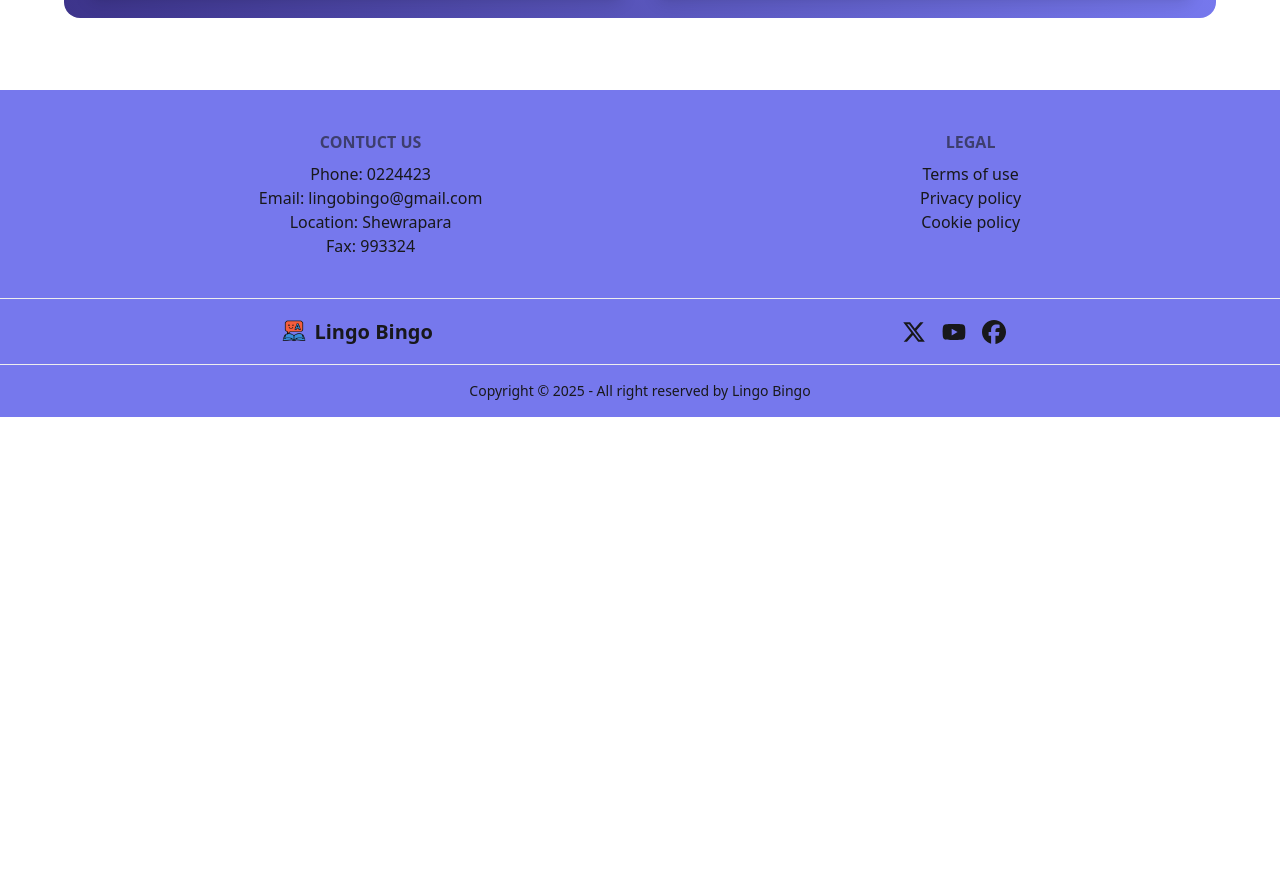
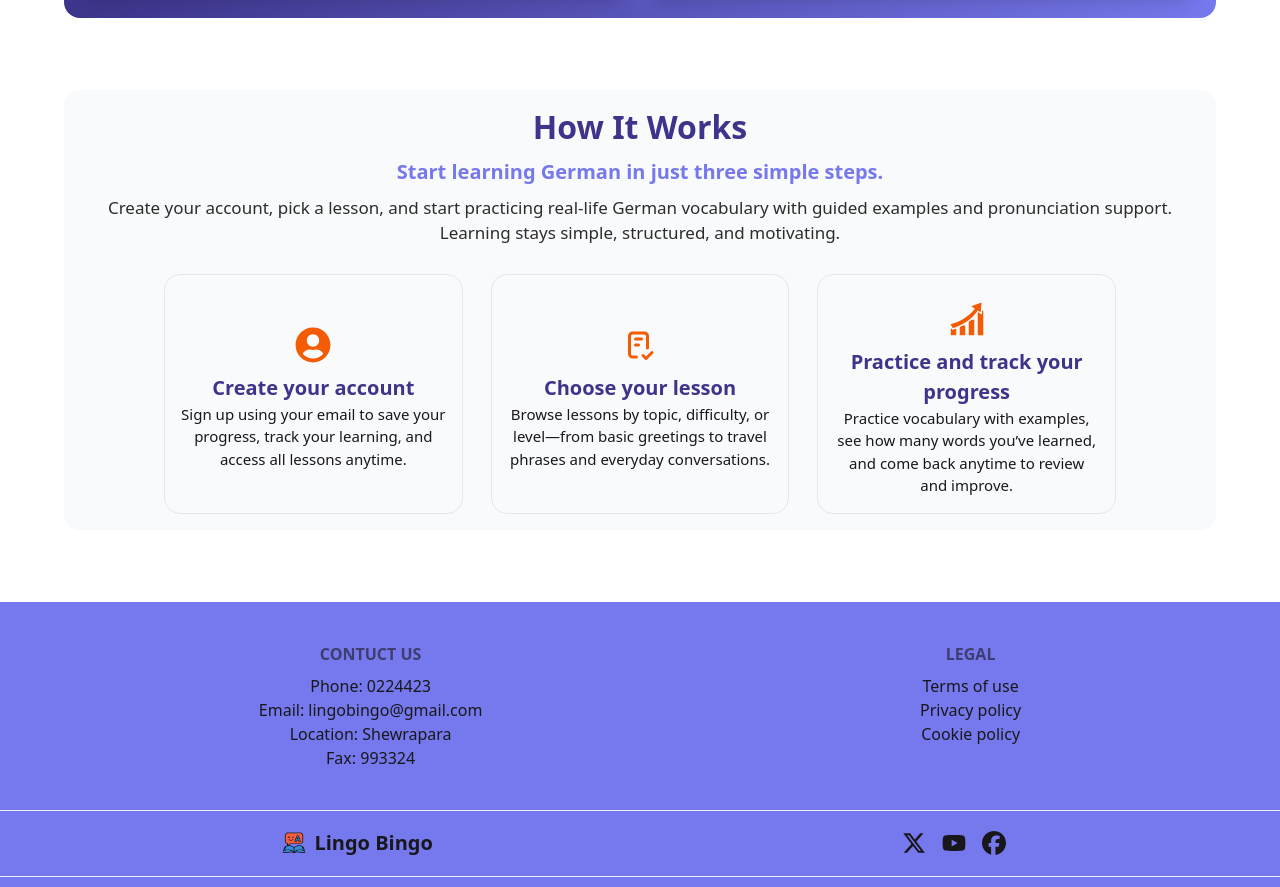
Before and after one commit to CoderTahmid/PH-Assignment-9, a React (Vite) app: page / in a window 1280 px wide. Shown: the part 1598-2485 px from the top of the page. Before the commit the page ends 2015 px from the top, so only its background shows below. Built offline with nearby package versions, Linux system fonts and the light colour scheme.

Commit message:
how it works section done

```diff
--- a/src/components/Home.jsx
+++ b/src/components/Home.jsx
@@ -2,6 +2,7 @@ import React from "react";
 import HomeBanner from "./HomeBanner";
 import About from "./About";
 import SuccessSection from "./SuccessSection";
+import HowItWorks from "./HowItWorks";
 
 const Home = () => {
 	return (
@@ -9,6 +10,7 @@ const Home = () => {
 			<HomeBanner></HomeBanner>
             <About></About>
 			<SuccessSection></SuccessSection>
+			<HowItWorks></HowItWorks>
 		</>
 	);
 };
--- /dev/null
+++ b/src/components/HowItWorks.jsx
@@ -0,0 +1,42 @@
+import React from 'react';
+import { FaUserCircle } from 'react-icons/fa';
+import { GiProgression } from 'react-icons/gi';
+import { TbChecklist } from 'react-icons/tb';
+
+const HowItWorks = () => {
+    return (
+		<div className="w-[90%] mx-auto text-center bg-[#F9FAFB] p-4 rounded-2xl mb-18">
+			<h1 className="text-[#3D348B] text-2xl md:text-[32px] font-bold mb-2">How It Works</h1>
+			<h3 className="text-[#7678ED] text-[20px] font-semibold mb-2">Start learning German in just three simple steps.</h3>
+			<p className="text-[#2C2C2C] text-[17px] mb-2">Create your account, pick a lesson, and start practicing real-life German vocabulary with guided examples and pronunciation support. Learning stays simple, structured, and motivating.</p>
+			<div className="mt-7 grid grid-cols-1 md:grid-cols-3 gap-7 w-[85%] md:w-full lg:w-[85%] mx-auto">
+				{/* card 1 */}
+				<div className="flex p-4 flex-col justify-center items-center rounded-2xl bg-[#F9FAFB] border border-[#E5E7EB]">
+					<div className="h-14 w-14 flex justify-center items-center">
+						<FaUserCircle className="h-9 w-9 text-[#F35B04]"></FaUserCircle>
+					</div>
+					<h1 className="text-[#3D348B] font-bold text-[18px] md:text-[20px]">Create your account</h1>
+					<p className="text-[14px] md:text-[15px]">Sign up using your email to save your progress, track your learning, and access all lessons anytime.</p>
+				</div>
+				{/* card 2 */}
+				<div className="flex p-4 flex-col justify-center items-center rounded-2xl bg-[#F9FAFB] border border-[#E5E7EB]">
+					<div className="h-14 w-14 flex justify-center items-center">
+						<TbChecklist className="h-9 w-9 text-[#F35B04]"></TbChecklist>
+					</div>
+					<h1 className="text-[#3D348B] font-bold text-[18px] md:text-[20px]">Choose your lesson</h1>
+					<p className="text-[14px] md:text-[15px]">Browse lessons by topic, difficulty, or level—from basic greetings to travel phrases and everyday conversations.</p>
+				</div>
+				{/* card 3 */}
+				<div className="flex p-4 flex-col justify-center items-center rounded-2xl bg-[#F9FAFB] border border-[#E5E7EB]">
+					<div className="h-14 w-14 flex justify-center items-center">
+						<GiProgression className="h-9 w-9 text-[#F35B04]"></GiProgression>
+					</div>
+					<h1 className="text-[#3D348B] font-bold text-[18px] md:text-[20px]">Practice and track your progress</h1>
+					<p className="text-[14px] md:text-[15px]">Practice vocabulary with examples, see how many words you’ve learned, and come back anytime to review and improve.</p>
+				</div>
+			</div>
+		</div>
+	);
+};
+
+export default HowItWorks;
```
